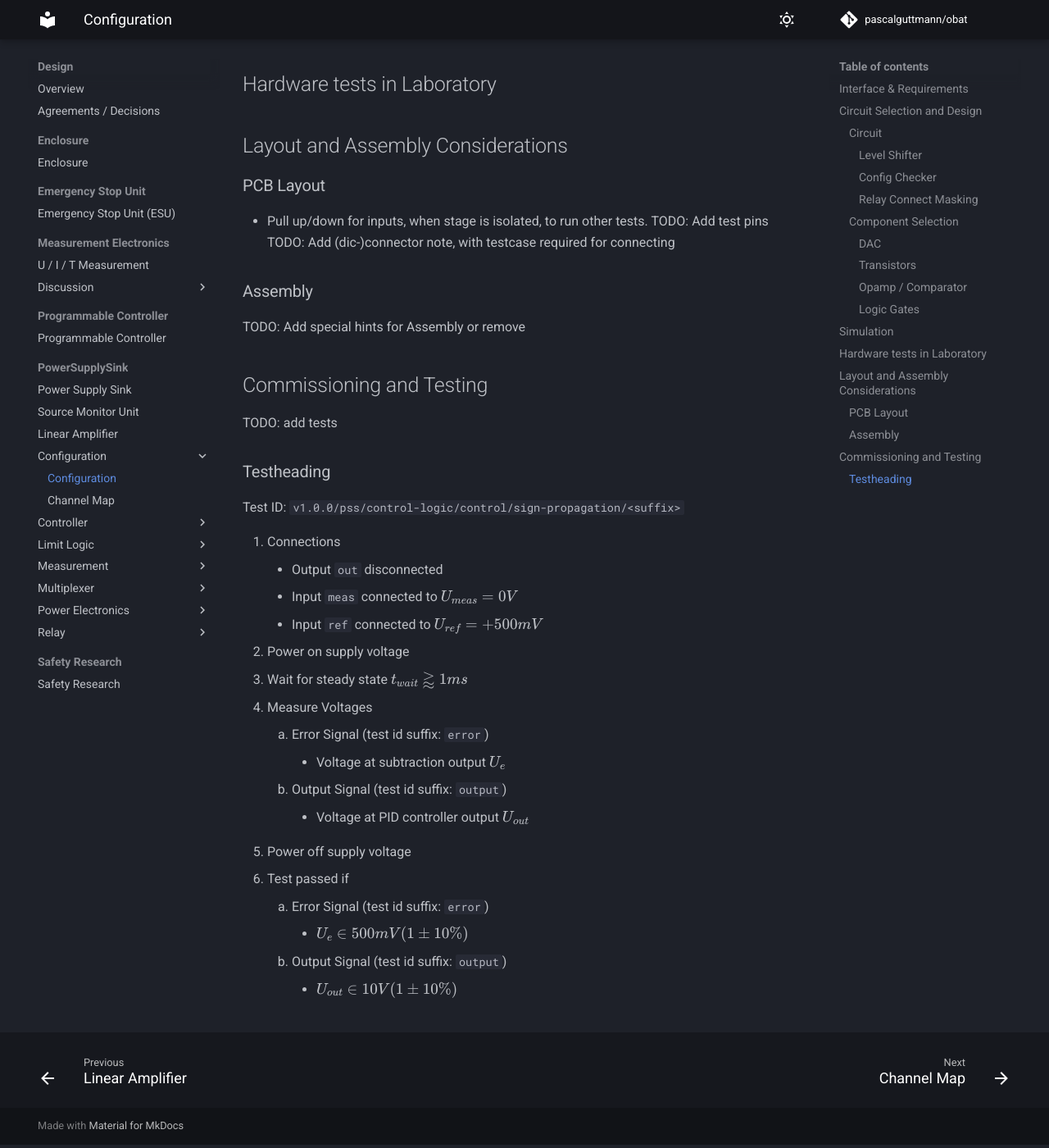
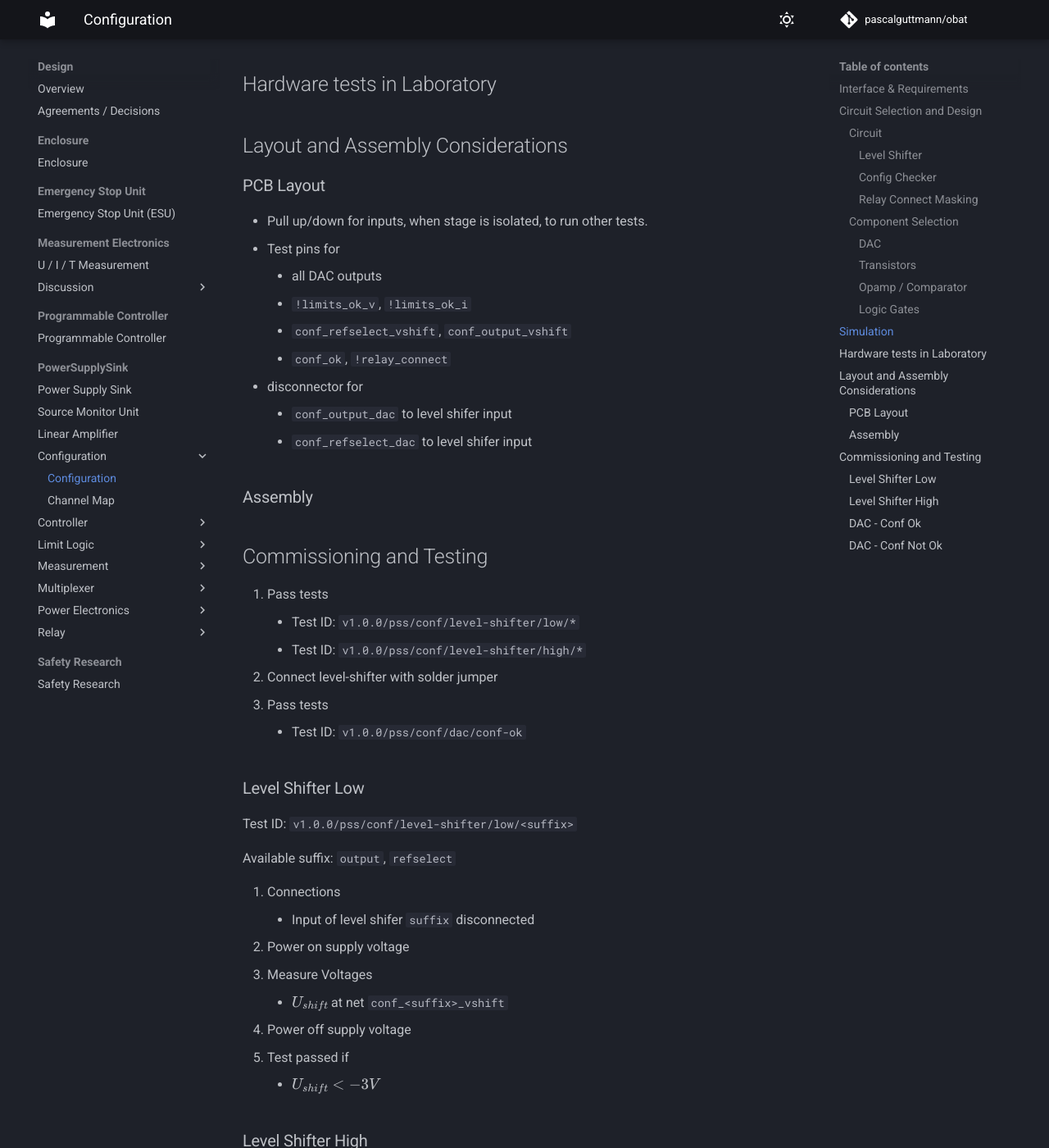
Before and after one commit to pascalguttmann/obat, an MkDocs documentation site: the page built from docs/design/pss/conf/conf.md, in a window 1280 px wide and 1400 px high, scrolled down 3500 px. Shown: the whole window at 82% size. Built offline with MkDocs 1.6.1 and Material for MkDocs 9.7.7, drawn with Linux system fonts in a browser that asks for light colours; comment, search, counter and statistics services are not loaded; some of the changed text lies outside the part shown.

Commit message:
add conf testcases

```diff
--- a/docs/design/pss/conf/conf.md
+++ b/docs/design/pss/conf/conf.md
@@ -133,35 +133,96 @@
 ### PCB Layout
 
 - Pull up/down for inputs, when stage is isolated, to run other tests.
-TODO: Add test pins
-TODO: Add (dic-)connector note, with testcase required for connecting
+- Test pins for
+    - all DAC outputs
+    - `!limits_ok_v`, `!limits_ok_i`
+    - `conf_refselect_vshift`, `conf_output_vshift`
+    - `conf_ok`, `!relay_connect`
+- disconnector for
+    - `conf_output_dac` to level shifer input
+    - `conf_refselect_dac` to level shifer input
 
 ### Assembly
 
-TODO: Add special hints for Assembly or remove
-
 ## Commissioning and Testing
 
-TODO: add tests
+1. Pass tests
+    - Test ID: `v1.0.0/pss/conf/level-shifter/low/*`
+    - Test ID: `v1.0.0/pss/conf/level-shifter/high/*`
+2. Connect level-shifter with solder jumper
+3. Pass tests
+    - Test ID: `v1.0.0/pss/conf/dac/conf-ok`
 
-### Testheading
+### Level Shifter Low
 
-Test ID: `v1.0.0/pss/control-logic/control/sign-propagation/<suffix>`
+Test ID: `v1.0.0/pss/conf/level-shifter/low/<suffix>`
+
+Available suffix: `output`, `refselect`
 
 1. Connections
-    - Output `out` disconnected
-    - Input `meas` connected to $U_{meas} = 0V$
-    - Input `ref` connected to $U_{ref} = +500mV$
+    - Input of level shifer `suffix` disconnected
 2. Power on supply voltage
-3. Wait for steady state $t_{wait} \gtrapprox 1ms$
-4. Measure Voltages
-    1. Error Signal (test id suffix: `error`)
-        - Voltage at subtraction output $U_{e}$
-    2. Output Signal (test id suffix: `output`)
-        - Voltage at PID controller output $U_{out}$
+3. Measure Voltages
+    - $U_{shift}$ at net `conf_<suffix>_vshift`
 5. Power off supply voltage
 6. Test passed if
-    1. Error Signal (test id suffix: `error`)
-        - $U_{e} \in 500mV (1 \pm 10\%)$
-    2. Output Signal (test id suffix: `output`)
-        - $U_{out} \in 10V (1 \pm 10\%)$
+    - $U_{shift} < -3V$
+
+### Level Shifter High
+
+Test ID: `v1.0.0/pss/conf/level-shifter/high/<suffix>`
+
+Available suffix: `output`, `refselect`
+
+1. Connections
+    - Input of level shifer `suffix` connected to $U = 5V$
+2. Power on supply voltage
+3. Measure Voltages
+    - $U_{shift}$ at net `conf_<suffix>_vshift`
+5. Power off supply voltage
+6. Test passed if
+    - $U_{shift} > 8V$
+
+### DAC - Conf Ok
+
+Test ID: `v1.0.0/pss/conf/dac/conf-ok`
+
+1. Power on supply voltage
+2. Configure DAC with
+    - Channel 0: 0xFFF
+    - Channel 1: 0x000
+    - Channel 2: 0x800
+    - Channel 3: 0x800
+    - Channel 4: 0x100
+    - Channel 5: 0xE00
+    - Channel 6: 0xE00
+    - Channel 7: 0x100
+3. Measure
+    - $U_{conf_ok}$
+    - $U_{!relay_connect}$
+4. Power off supply voltage
+5. Test passed if
+    - $U_{conf_ok} > 8V$
+    - $U_{!relay_connect} < -3V$
+
+### DAC - Conf Not Ok
+
+Test ID: `v1.0.0/pss/conf/dac/conf-not-ok`
+
+1. Power on supply voltage
+2. Configure DAC with
+    - Channel 0: 0xFFF
+    - Channel 1: 0xFFF
+    - Channel 2: 0x800
+    - Channel 3: 0x800
+    - Channel 4: 0x100
+    - Channel 5: 0xE00
+    - Channel 6: 0xE00
+    - Channel 7: 0x100
+3. Measure
+    - $U_{conf_ok}$
+    - $U_{!relay_connect}$
+4. Power off supply voltage
+5. Test passed if
+    - $U_{conf_ok} < -3$
+    - $U_{!relay_connect} > 8V$
```
